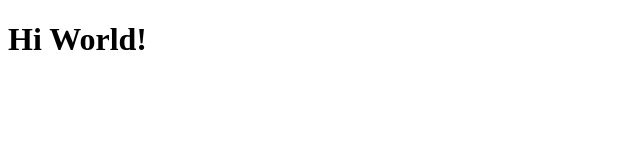
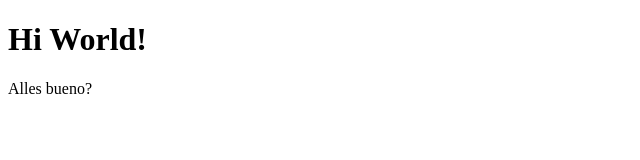
Before and after one commit to leibacher/JansLabor, a plain HTML site: page index.html in a window 1280 px wide. Shown: the whole page, without its empty margins (0-640 px from the left). Drawn offline with Linux system fonts and the light colour scheme.

Commit message:
Add text

```diff
--- a/index.html
+++ b/index.html
@@ -9,5 +9,6 @@
     </head>
     <body>
         <h1>Hi World!</h1>
+        <p>Alles bueno?</p>
     </body>
 </html>
```
